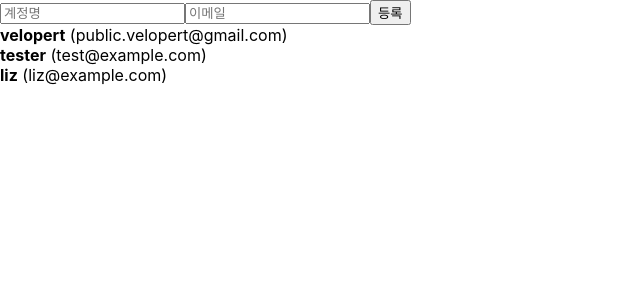
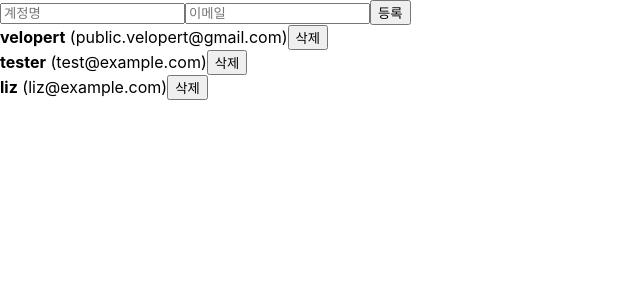
Before and after one commit to minho0315/begin-react, a React (Create React App) app: page / in a window 1280 px wide. Shown: the top 300 px of the page, without its empty margins (0-640 px from the left). Built offline with nearby package versions, Linux system fonts and the light colour scheme.

Commit message:
array item delete

```diff
--- a/src/App.js
+++ b/src/App.js
@@ -1,37 +1,37 @@
-import React, {useRef, useState} from 'react';
-import UserList from './UserList';
-import CreateUser from './CreateUser';
+import React, { useRef, useState } from "react";
+import UserList from "./UserList";
+import CreateUser from "./CreateUser";
 
 function App() {
   const [inputs, setInputs] = useState({
-    username:'',
-    email:''
+    username: "",
+    email: "",
   });
-  const {username, email} = inputs;
-  const onChange = e => {
-    const {name, value} = e.target;
+  const { username, email } = inputs;
+  const onChange = (e) => {
+    const { name, value } = e.target;
     setInputs({
       ...inputs,
-      [name]: value
+      [name]: value,
     });
   };
 
-  const [users,setUsers] = useState([
+  const [users, setUsers] = useState([
     {
       id: 1,
-        username: 'velopert',
-        email: 'public.velopert@gmail.com'
+      username: "velopert",
+      email: "public.velopert@gmail.com",
     },
     {
       id: 2,
-        username: 'tester',
-        email: 'test@example.com'
+      username: "tester",
+      email: "test@example.com",
     },
     {
       id: 3,
-        username: 'liz',
-        email: 'liz@example.com'
-    }
+      username: "liz",
+      email: "liz@example.com",
+    },
   ]);
 
   const nextId = useRef(4);
@@ -39,15 +39,21 @@
     const user = {
       id: nextId.current,
       username,
-    email
+      email,
     };
     setUsers(users.concat(user));
     //setUsers([...user,user]);
     setInputs({
-    username: '',
-    email: ''
+      username: "",
+      email: "",
     });
     nextId.current += 1;
+  };
+
+  const onRemove = (id) => {
+    // user.id가 파라미터로 일치하지 않는 원소만 추출해서 새로운 배열을 만듬
+    // =user.id 가 id인 것을 제거함
+    setUsers(users.filter((user) => user.id !== id));
   };
   return (
     <>
@@ -57,7 +63,7 @@
         onChange={onChange}
         onCreate={onCreate}
       />
-      <UserList users={users} />
+      <UserList users={users} onRemove={onRemove} />
     </>
   );
 }
--- a/src/UserList.js
+++ b/src/UserList.js
@@ -1,19 +1,19 @@
 import React from 'react';
 
-function User({user}) {
+function User({user, onRemove}) {
     return (
         <div>
             <b>{user.username}</b> <span>({user.email})</span>
+            <button onClick={()=> onRemove(user.id)}>삭제</button>
         </div>
     );
 }
 
-function UserList({users}) {
-
+function UserList({users, onRemove}) {
     return (
         <div>
             {users.map(user => (
-                <User user={user} key={user.id} />
+                <User user={user} key={user.id} onRemove={onRemove} />
             ))}
         </div>
     );
```
Lines whose indentation alone changed are shown as unchanged.
